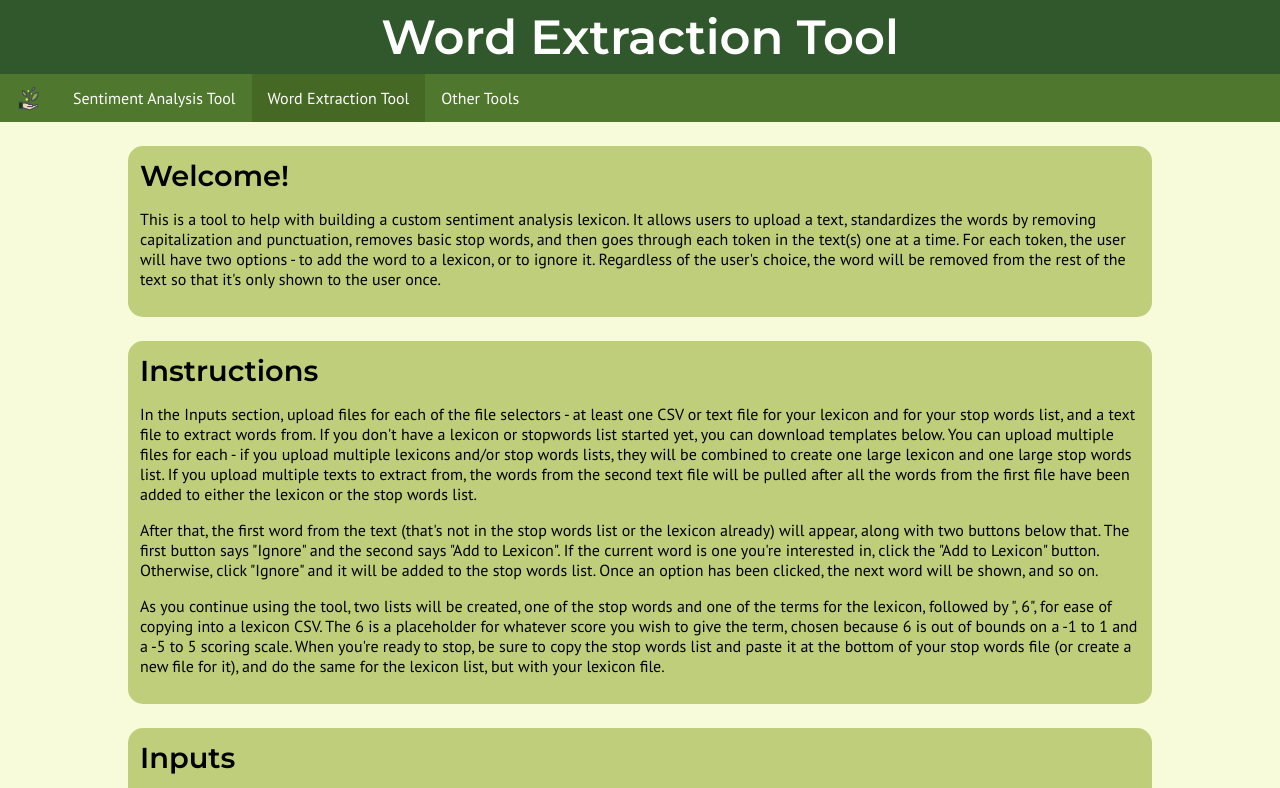
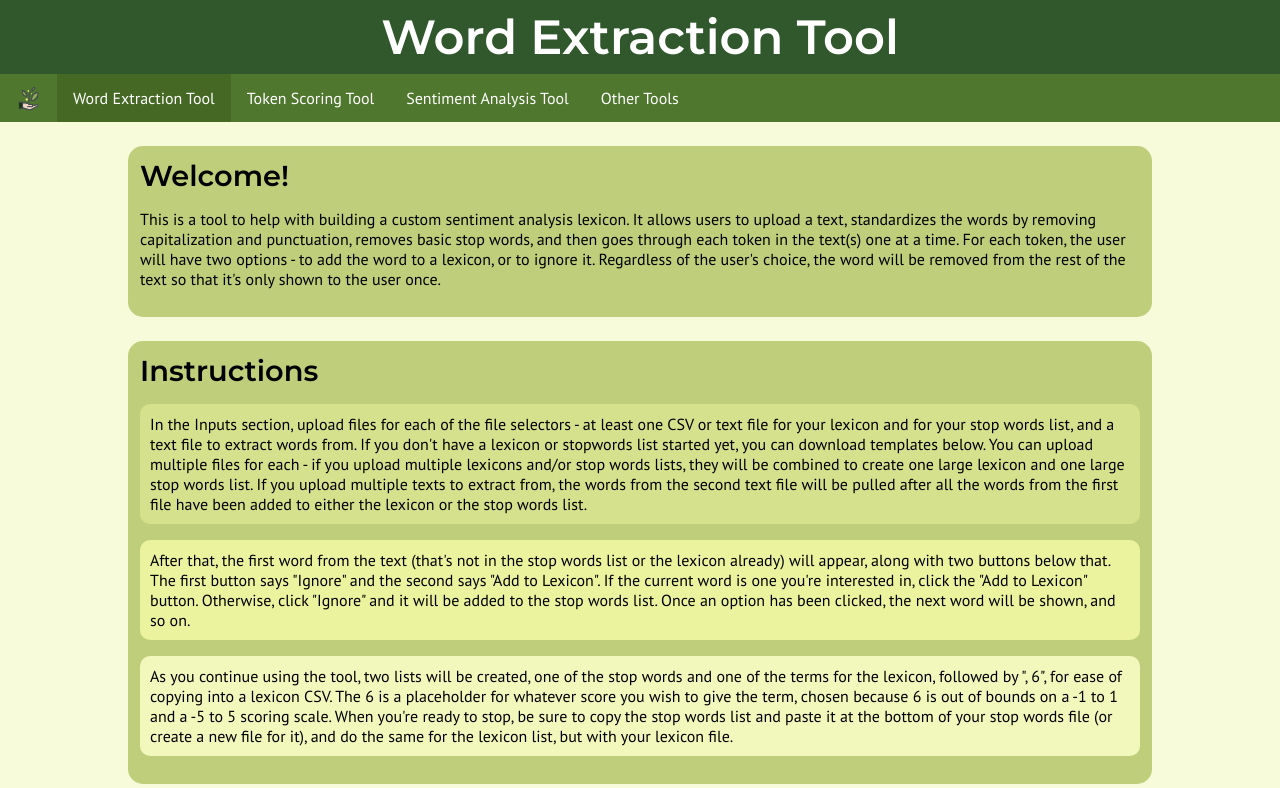
Before and after one commit to hannah627/word-extraction-tool, a website: page index.html in a window 1280 px wide. Shown: the top 788 px of the page. Drawn offline with Linux system fonts and the light colour scheme.

Commit message:
updating navbar, adding some styles

```diff
--- a/index.html
+++ b/index.html
@@ -23,9 +23,10 @@
             <ul>
                 <li><a href="https://hannah627.github.io/sentiment-analysis/"><img src="icons8-tree-planting-96.png"
                             alt="a light-skinned hand cupping a sprouting plant, with yellow sparkles rising from it"></a></li>
-                <li><a href="https://hannah627.github.io/sentiment-analysis/">Sentiment Analysis Tool</a>
+                <li><a href="https://hannah627.github.io/word-extraction-tool/" id="activeNavbarLink">Word Extraction Tool</a></li>
+                <li><a href="https://hannah627.github.io/token-scoring-tool/">Token Scoring Tool</a></li>
+                <li><a href="https://hannah627.github.io/sentiment-analysis-tool/">Sentiment Analysis Tool</a>
                 </li>
-                <li><a href="https://hannah627.github.io/word-extraction-tool/" id="activeNavbarLink">Word Extraction Tool</a></li>
                 <li><a href="https://travelogues.travelersinegypt.com/">Other Tools</a></li>
             </ul>
         </nav>
@@ -38,9 +39,9 @@
 
         <section>
             <h2>Instructions</h2>
-            <p>In the Inputs section, upload files for each of the file selectors - at least one CSV or text file for your lexicon and for your stop words list, and a text file to extract words from. If you don't have a lexicon or stopwords list started yet, you can download templates below. You can upload multiple files for each - if you upload multiple lexicons and/or stop words lists, they will be combined to create one large lexicon and one large stop words list. If you upload multiple texts to extract from, the words from the second text file will be pulled after all the words from the first file have been added to either the lexicon or the stop words list.</p>
-            <p>After that, the first word from the text (that's not in the stop words list or the lexicon already) will appear, along with two buttons below that. The first button says "Ignore" and the second says "Add to Lexicon". If the current word is one you're interested in, click the "Add to Lexicon" button. Otherwise, click "Ignore" and it will be added to the stop words list. Once an option has been clicked, the next word will be shown, and so on.</p>
-            <p>As you continue using the tool, two lists will be created, one of the stop words and one of the terms for the lexicon, followed by ", 6", for ease of copying into a lexicon CSV. The 6 is a placeholder for whatever score you wish to give the term, chosen because 6 is out of bounds on a -1 to 1 and a -5 to 5 scoring scale. When you're ready to stop, be sure to copy the stop words list and paste it at the bottom of your stop words file (or create a new file for it), and do the same for the lexicon list, but with your lexicon file.</p>
+            <p class="instructionsPara">In the Inputs section, upload files for each of the file selectors - at least one CSV or text file for your lexicon and for your stop words list, and a text file to extract words from. If you don't have a lexicon or stopwords list started yet, you can download templates below. You can upload multiple files for each - if you upload multiple lexicons and/or stop words lists, they will be combined to create one large lexicon and one large stop words list. If you upload multiple texts to extract from, the words from the second text file will be pulled after all the words from the first file have been added to either the lexicon or the stop words list.</p>
+            <p class="instructionsPara">After that, the first word from the text (that's not in the stop words list or the lexicon already) will appear, along with two buttons below that. The first button says "Ignore" and the second says "Add to Lexicon". If the current word is one you're interested in, click the "Add to Lexicon" button. Otherwise, click "Ignore" and it will be added to the stop words list. Once an option has been clicked, the next word will be shown, and so on.</p>
+            <p class="instructionsPara">As you continue using the tool, two lists will be created, one of the stop words and one of the terms for the lexicon, followed by ", 6", for ease of copying into a lexicon CSV. The 6 is a placeholder for whatever score you wish to give the term, chosen because 6 is out of bounds on a -1 to 1 and a -5 to 5 scoring scale. When you're ready to stop, be sure to copy the stop words list and paste it at the bottom of your stop words file (or create a new file for it), and do the same for the lexicon list, but with your lexicon file.</p>
         </section>
 
         <section id="inputSection">
--- a/index.js
+++ b/index.js
@@ -1,4 +1,4 @@
-let currTokensList
+let currTokensList = [];
 let currToken = 0;
 
 let tokensToAddToStopWords = [];
--- a/styles.css
+++ b/styles.css
@@ -30,15 +30,15 @@ main > section {
     background-color: #BECE7A;
 }
 
-.fileInputAndLabel:first-child {
+.fileInputAndLabel:first-child, .instructionsPara {
     background-color: #D5E18C;
 }
 
-.fileInputAndLabel:nth-child(even) {
+.fileInputAndLabel:nth-child(even), .instructionsPara:nth-child(odd) {
     background-color: #ECF39E;
 }
 
-.fileInputAndLabel:last-child {
+.fileInputAndLabel:last-child, .instructionsPara:last-child {
     background-color: #F2F7BC;
 }
 
@@ -161,7 +161,7 @@ body, header, #tokensSection {
     align-items: center;
 }
 
-.subSection, .fileInputAndLabel {
+.subSection, .fileInputAndLabel, .instructionsPara {
     padding: 10px;
     border-radius: 10px;
 }
```
